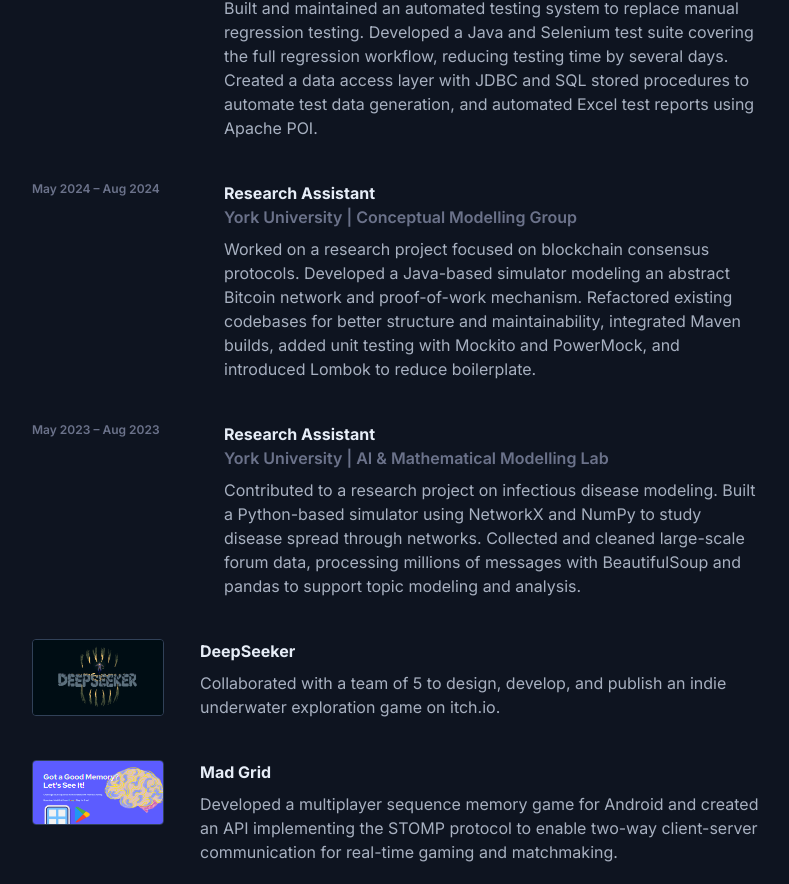
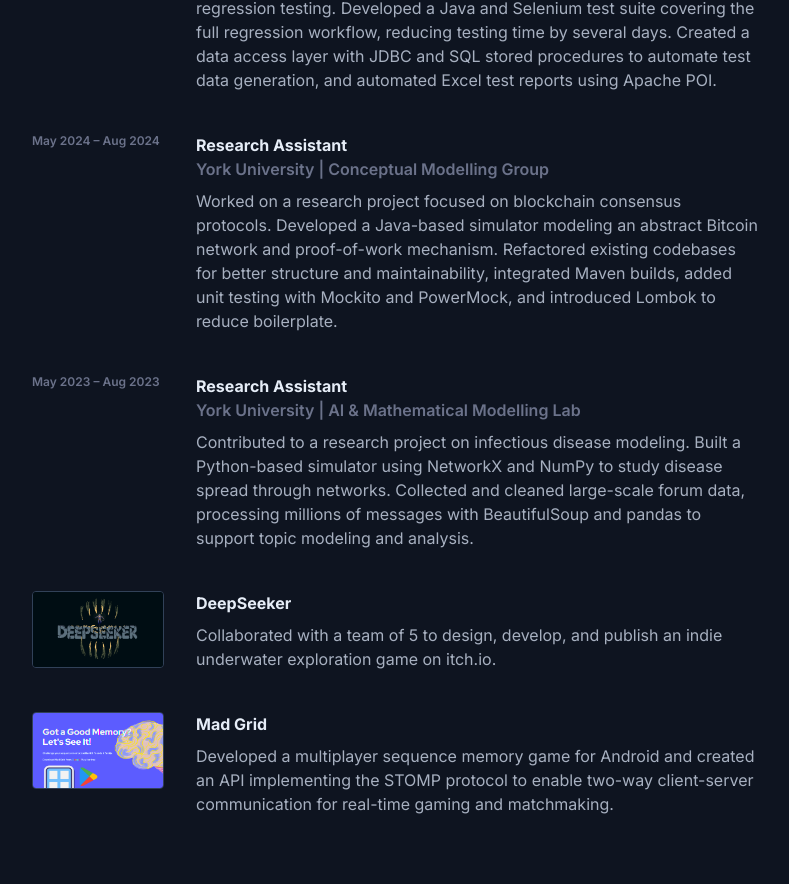
Before and after one commit to Bitstachio/portfolio, a Next.js app: page / in a window 1280 px wide. Shown: the part 751-1635 px from the top of the page, without its empty margins (244-1033 px from the left). After the commit the page ends 1587 px from the top, so only its background shows below. Built offline with nearby package versions, Linux system fonts and the light colour scheme.

Commit message:
Fix card column alignments & project image dimensions

```diff
--- a/src/components/sections/Experience/ExperienceCard/ExperienceCard.tsx
+++ b/src/components/sections/Experience/ExperienceCard/ExperienceCard.tsx
@@ -12,13 +12,12 @@ type TExperienceCardProps = {
 
 const ExperienceCard = ({ title, company, description, startDate, endDate, url }: TExperienceCardProps) => (
   <Card url={url} ariaLabel={`${title} at ${company}`}>
-    <div className="flex gap-6">
-      <div className="w-42 flex-shrink-0">
+    <div className="flex gap-5">
+      <div className="w-36 flex-shrink-0">
         <p className="text-xs text-subtle font-semibold">
           {dateFormatter.format(startDate)} &ndash; {endDate ? dateFormatter.format(endDate) : "Present"}
         </p>
       </div>
-
       <div>
         <h3 className="group-hover:text-accent duration-300 font-bold">{title}</h3>
         <p className="text-subtle font-semibold">{company}</p>
--- a/src/components/sections/Projects/ProjectCard/ProjectCard.tsx
+++ b/src/components/sections/Projects/ProjectCard/ProjectCard.tsx
@@ -10,17 +10,16 @@ type TProjectCardProps = {
 
 const ProjectCard = ({ name, description, url, imgSrc }: TProjectCardProps) => (
   <Card url={url} ariaLabel={name}>
-    <div className="flex gap-6">
+    <div className="flex gap-5">
       <div className="w-36 flex-shrink-0">
         <Image
           src={imgSrc}
           alt={`${name} image`}
           width={132}
-          height={96}
+          height={76}
           className="rounded border duration-300 border-slate-700 group-hover:border-slate-500"
         />
       </div>
-
       <div>
         <h3 className="group-hover:text-accent duration-300 font-bold">{name}</h3>
         <p className="text-muted mt-2">{description}</p>
```
Also changed, not shown: public/projects/deepseeker.png, public/projects/mad-grid.png.
